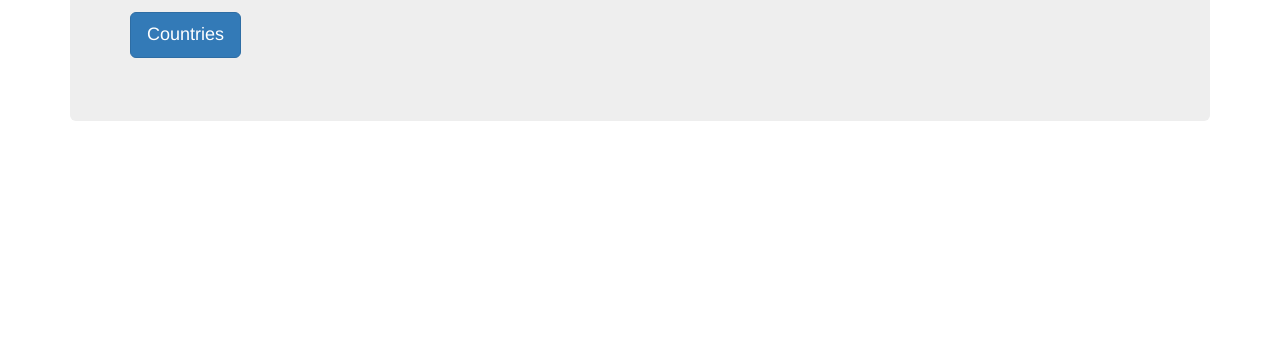
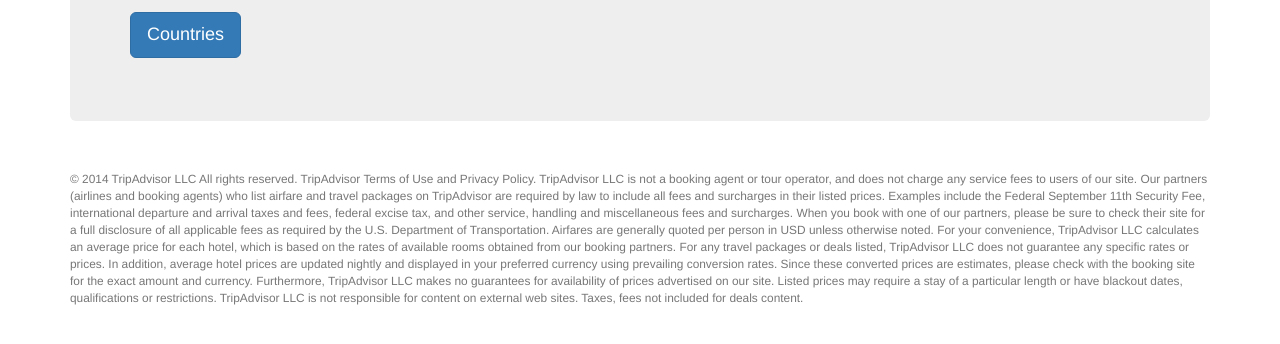
Before and after one commit to abhinavgujjar/emc3, a website: page app/index.html in a window 1280 px wide. Shown: the part 286-630 px from the top of the page. Drawn offline with Linux system fonts and the light colour scheme.

Commit message:
custom directives

```diff
--- a/app/index.html
+++ b/app/index.html
@@ -35,7 +35,9 @@
 		<div ui-view></div>
 	</div>
 	<br/>
-
+	<div class="text-muted">
+		<ng-include src="'partials/disclaimer.html'" ></ng-include>
+	</div>
 
 	<script src="js/app.js"></script>
 	<script src="js/controllers/greetingController.js"></script>
--- /dev/null
+++ b/app/partials/disclaimer.html
@@ -0,0 +1,10 @@
+<small>
+	© 2014 TripAdvisor LLC All rights reserved. TripAdvisor Terms of Use and Privacy Policy.
+TripAdvisor LLC is not a booking agent or tour operator, and does not charge any service fees to users of our site. Our partners (airlines and booking agents) who list airfare and travel packages on TripAdvisor are required by law to include all fees and surcharges in their listed prices. Examples include the Federal September 11th Security Fee, international departure and arrival taxes and fees, federal excise tax, and other service, handling and miscellaneous fees and surcharges. When you book with one of our partners, please be sure to check their site for a full disclosure of all applicable fees as required by the U.S. Department of Transportation. Airfares are generally quoted per person in USD unless otherwise noted.
+
+For your convenience, TripAdvisor LLC calculates an average price for each hotel, which is based on the rates of available rooms obtained from our booking partners. For any travel packages or deals listed, TripAdvisor LLC does not guarantee any specific rates or prices. In addition, average hotel prices are updated nightly and displayed in your preferred currency using prevailing conversion rates. Since these converted prices are estimates, please check with the booking site for the exact amount and currency.
+
+Furthermore, TripAdvisor LLC makes no guarantees for availability of prices advertised on our site. Listed prices may require a stay of a particular length or have blackout dates, qualifications or restrictions.
+
+TripAdvisor LLC is not responsible for content on external web sites. Taxes, fees not included for deals content.
+</small>
```
Also changed, not shown: README.md.
